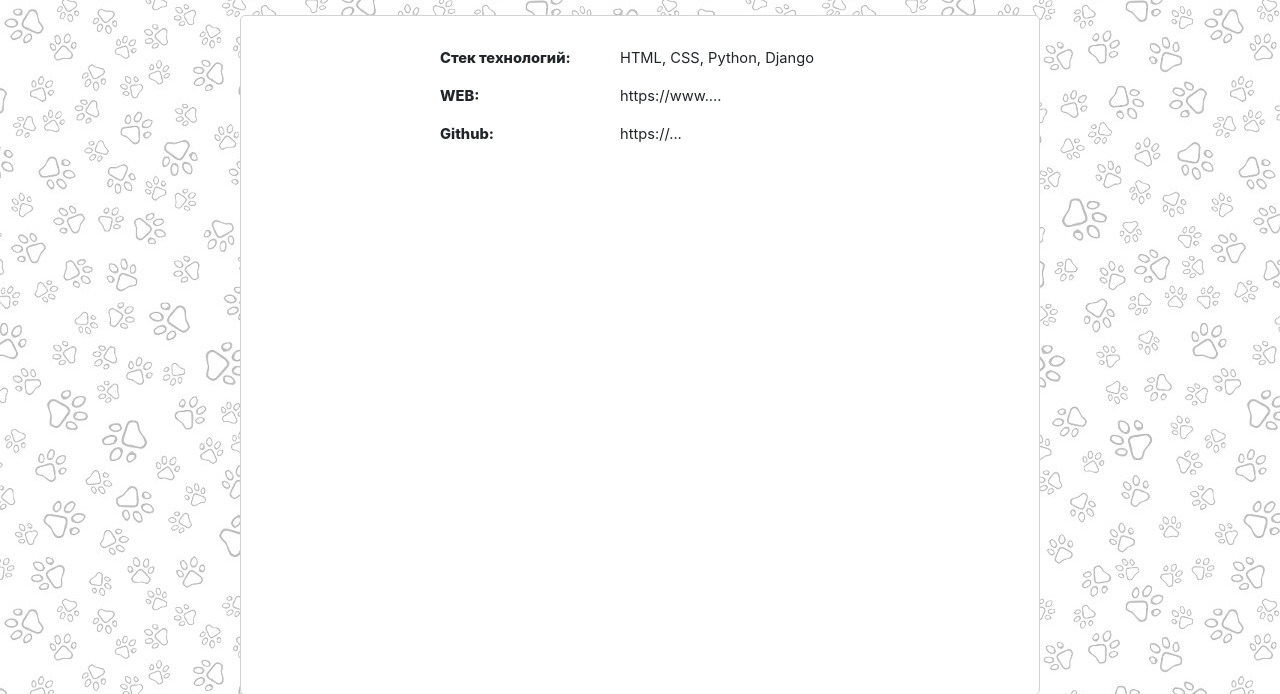
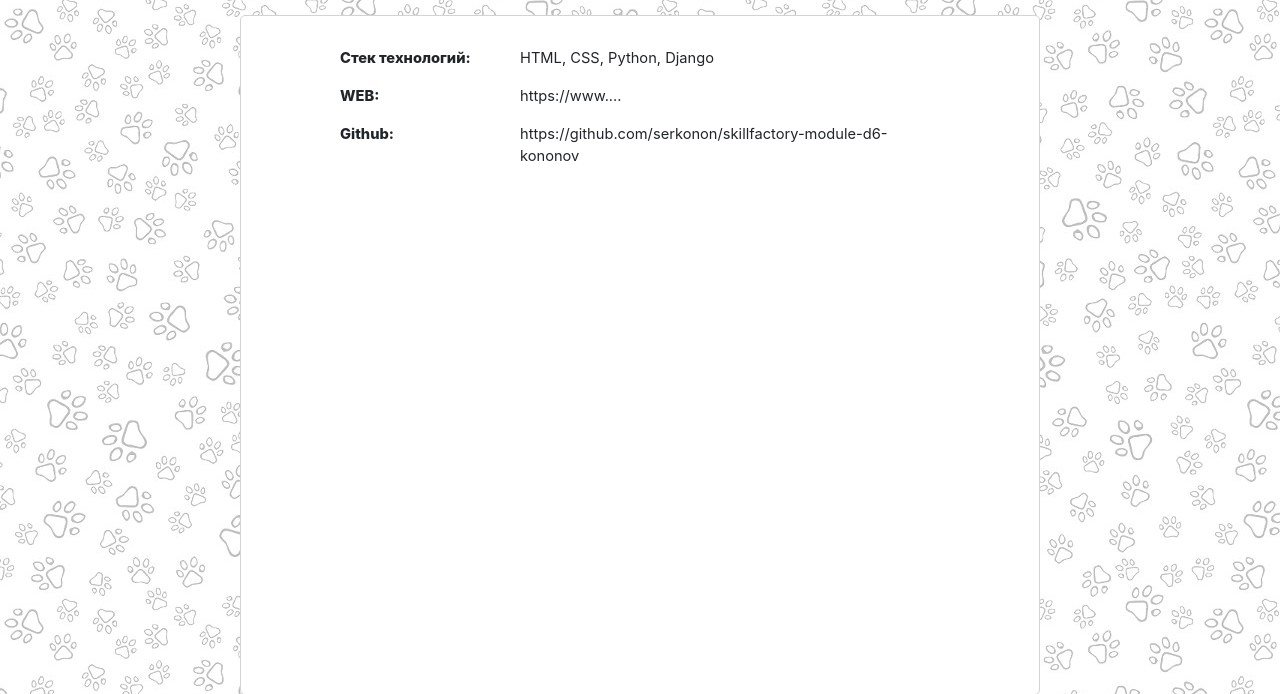
Before and after one commit to serkonon/skillfactory-module-d6-kononov, a Django app: page /tech_info/ in a window 1280 px wide. Shown: the part 70-764 px from the top of the page. Run offline with Django 3.2, Linux system fonts and the light colour scheme; some libraries are stand-ins or nearby versions.

Commit message:
Initial commit

```diff
--- a/requirements.txt
+++ b/requirements.txt
@@ -1,5 +1,6 @@
 asgiref==3.3.1
 Django==3.1.3
+django-cleanup==5.1.0
 Pillow==8.0.1
 python-dotenv==0.15.0
 pytz==2020.4
--- a/strayhome/static/css/style.css
+++ b/strayhome/static/css/style.css
@@ -348,7 +348,7 @@ main {
 .tech-row {
     display: flex;
     flex-wrap: wrap;
-    max-width: 400px;
+    max-width: 600px;
     margin: 16px auto 0;
 }
 
--- a/strayhome/templates/tech_info.html
+++ b/strayhome/templates/tech_info.html
@@ -24,7 +24,7 @@
 					Github:
 				</div>
 				<div class="tech-val">
-					https://...
+					https://github.com/serkonon/skillfactory-module-d6-kononov
 				</div>
 			</div>
 		</div>
```
